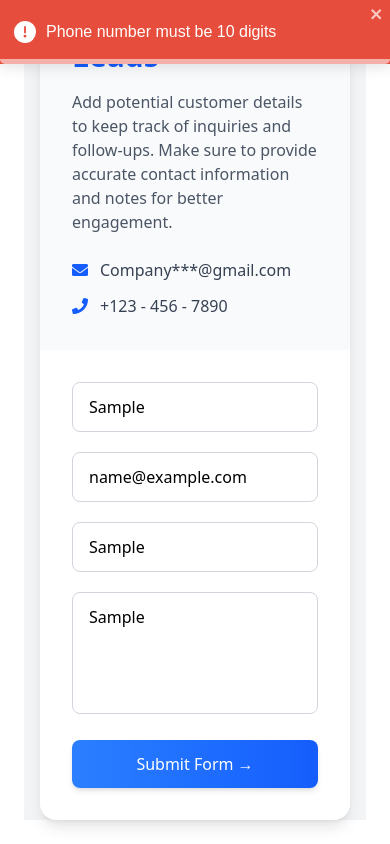
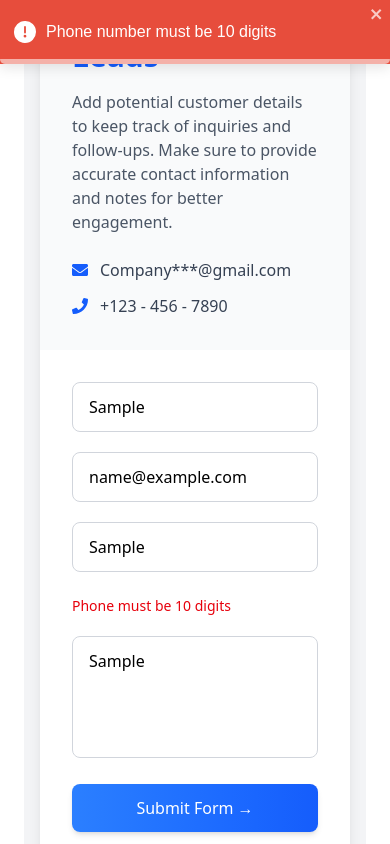
Before and after one commit to LokeshThota-Git/lead-management-design, a React (Vite) app: page / in a window 390 px wide. Both pictures are taken after typing "Sample", "name@example.com", "Sample", "Sample" into the empty fields and a click on the button "Submit Form →". Shown: the part 158-1002 px from the top of the page. Built offline with nearby package versions, Linux system fonts and the light colour scheme.

Commit message:
fix(leadForm-legacy): render inline validation messages for name, email, phone, feedback and tighten validate()

```diff
--- a/src/components/leadForm/LeadForm.jsx
+++ b/src/components/leadForm/LeadForm.jsx
@@ -19,6 +19,15 @@ export default function LeadForm() {
     if (formData.phone && !/^\d{10}$/.test(formData.phone)) {
       newErrors.phone = "Phone must be 10 digits";
       toast.error("Phone number must be 10 digits")
+    }
+    if (!formData.name?.trim()) {
+      newErrors.name = "Name is required";
+    }
+    if (!formData.email?.trim()) {
+      newErrors.email = "Email is required";
+    }
+    if (!formData.feedback?.trim()) {
+      newErrors.feedback = "Feedback is required";
     }
     return newErrors;
   };
@@ -104,6 +113,9 @@ export default function LeadForm() {
               required
               className="w-full px-4 py-3 rounded-lg border border-gray-300 focus:outline-none focus:ring-2 focus:ring-blue-500"
             />
+            {errors.name && (
+              <p className="text-sm text-red-600 mt-1">{errors.name}</p>
+            )}
 
             <input
               type="email"
@@ -114,6 +126,9 @@ export default function LeadForm() {
               required
               className="w-full px-4 py-3 rounded-lg border border-gray-300 focus:outline-none focus:ring-2 focus:ring-blue-500"
             />
+            {errors.email && (
+              <p className="text-sm text-red-600 mt-1">{errors.email}</p>
+            )}
 
             <input
               type="text"
@@ -124,6 +139,9 @@ export default function LeadForm() {
               required
               className="w-full px-4 py-3 rounded-lg border border-gray-300 focus:outline-none focus:ring-2 focus:ring-blue-500"
             />
+            {errors.phone && (
+              <p className="text-sm text-red-600 mt-1">{errors.phone}</p>
+            )}
 
             <textarea
               name="feedback"
@@ -134,6 +152,9 @@ export default function LeadForm() {
               rows="4"
               className="w-full px-4 py-3 rounded-lg border border-gray-300 focus:outline-none focus:ring-2 focus:ring-blue-500 resize-none"
             ></textarea>
+            {errors.feedback && (
+              <p className="text-sm text-red-600 mt-1">{errors.feedback}</p>
+            )}
 
             <button
               type="submit"
```
